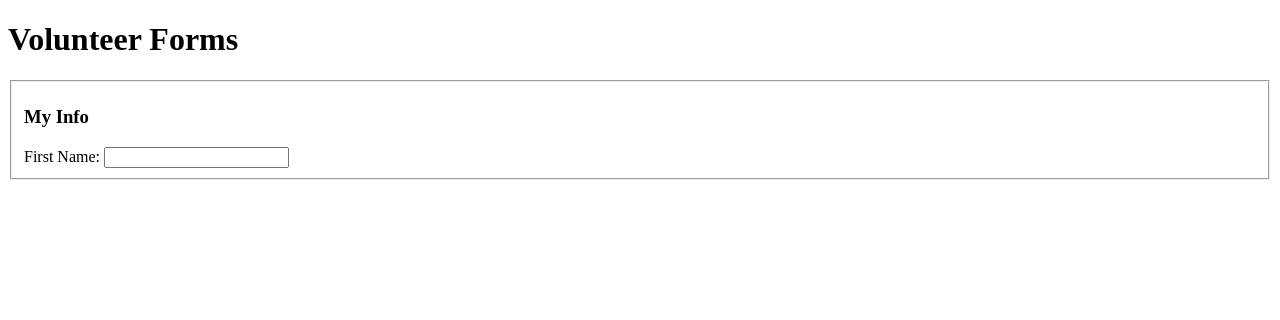
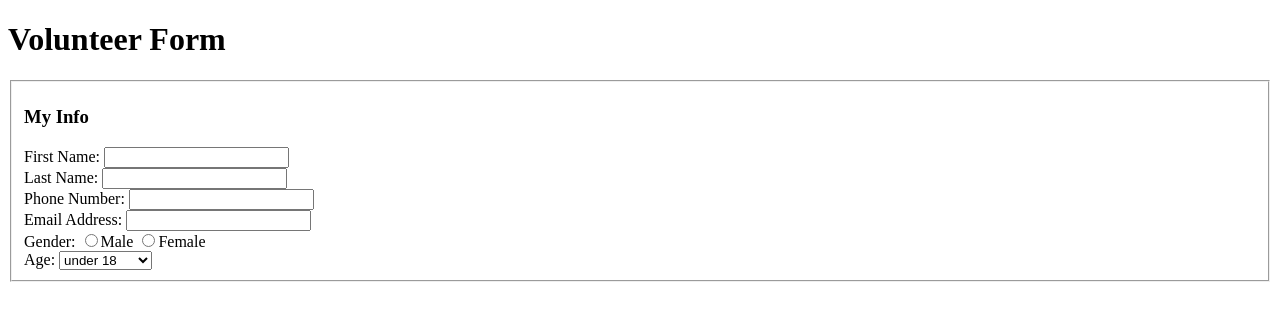
Before and after one commit to tinkzgee/ITMD361-lab-4, a plain HTML site: page index.html in a window 1280 px wide. Drawn offline with Linux system fonts and the light colour scheme.

Commit message:
added the rest of the fields for My info

```diff
--- a/index.html
+++ b/index.html
@@ -6,7 +6,7 @@
 	<title>Elizabeth Herrera</title>
 </head>
 <body>
-	<h1>Volunteer Forms</h1>
+	<h1>Volunteer Form</h1>
 	<form action="http://bloomingdale.sat.iit.edu/kriedan/lab3formscript.php" method="post">
 		<fieldset>
 			<div>
@@ -15,6 +15,39 @@
 					<input type="text" name="first_name_field">
 				</label>
 			</div>
+			<div>
+				<label>Last Name:
+					<input type="text" name="last_name_field">
+				</label>
+			</div>
+			<div>
+				<label>Phone Number:
+					<input type="text" name="phone_field">
+				</label>
+			</div>
+			<div>
+				<label>Email Address:
+					<input type="text" name="email_field">
+				</label>
+			</div>
+			<div>
+				<label>Gender:</label>
+				<input type="radio" name="gender_field" value="Male">Male
+				<input type="radio" name="gender_field" value="Female">Female
+			</div>
+			<div>
+				<label>Age:
+					<select name="age_field">
+						<option value="under 18">under 18</option>
+						<option value="18-24">18-24</option>
+						<option value="25-34">25-34</option>
+						<option value="35-44">35-44</option>
+						<option value="45-54">45-54</option>
+						<option value="55-64">55-64</option>
+						<option value="65 and over">65 and over</option>
+					</select>
+				</label>
+			</div>
 		</fieldset>
 	</form>
 </body>
```
